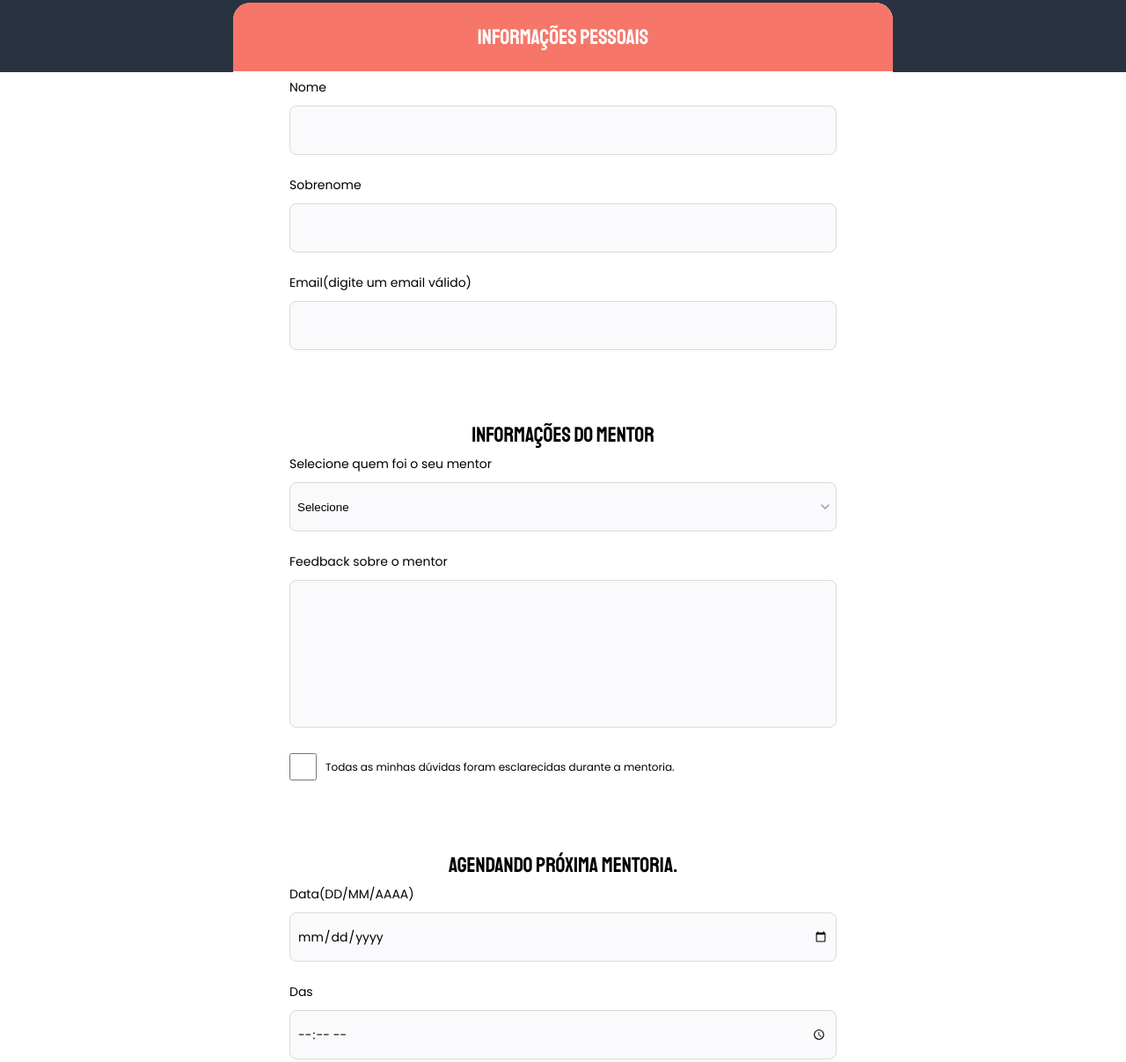
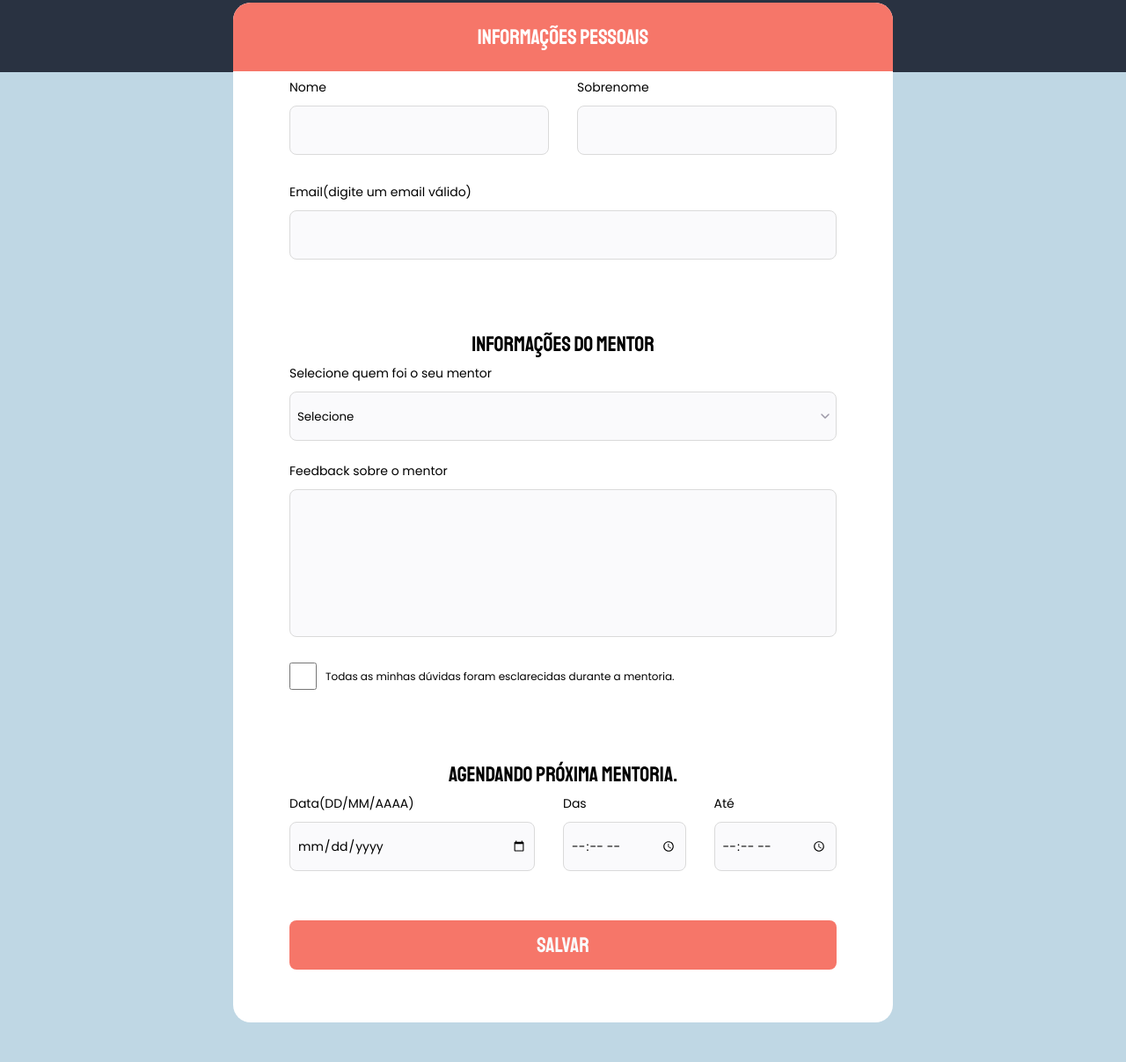
Before and after one commit to AlizonCaetano/formulario-avancado, a plain HTML site: page index.html in a window 1280 px wide. Shown: the part 278-1485 px from the top of the page at 88% size. Drawn offline with Linux system fonts and the light colour scheme.

Commit message:
Responsive desktop/tablet

```diff
--- a/index.html
+++ b/index.html
@@ -64,13 +64,15 @@
       <form>
         <div>Informações pessoais</div>
         <fieldset>
-          <div class="input-wrapper 2fr">
-            <label for="name">Nome</label>
-            <input type="text" id="name" />
-          </div>
-          <div class="input-wrapper 2fr">
-            <label for="lastname">Sobrenome</label>
-            <input type="text" id="lastname" />
+          <div class="2fr">
+            <div class="input-wrapper">
+              <label for="name">Nome</label>
+              <input type="text" id="name" />
+            </div>
+            <div class="input-wrapper">
+              <label for="lastname">Sobrenome</label>
+              <input type="text" id="lastname" />
+            </div>
           </div>
           <div class="input-wrapper">
             <label for="mail">Email<span>(digite um email válido)</span></label>
@@ -104,7 +106,7 @@
           </div>
         </fieldset>
 
-        <fieldset>
+        <fieldset class="3fr">
           <legend>Agendando próxima mentoria.</legend>
 
           <div class="input-wrapper">
--- a/styles.css
+++ b/styles.css
@@ -28,7 +28,7 @@ body{
 
   font-family: 'Staatliches', cursive;
 
-  background-color: var(--bg-color);
+  background-color: var(--secondary-color);
 }
 
 body:before{
@@ -133,6 +133,7 @@ input#checkbox {
 
 
 .input-wrapper select{
+  font-family: 'Poppins', sa;
   appearance: none;
   -moz-appearance: none;
   -webkit-appearance: none;
@@ -210,4 +211,19 @@ input[type="submit"]{
     margin-bottom: 6rem;
   }
 
+  .\32 fr {
+    display: grid;
+    grid-template-columns: 1fr 1fr;
+    gap: 3.2rem;
 }
+
+  .\33 fr {
+    display: grid;
+    grid-template-columns: 2fr 1fr 1fr;
+    gap: 3.2rem;
+  }
+
+  input[type="submit"]{
+    font-size: 2.4rem;
+  }
+}
```
